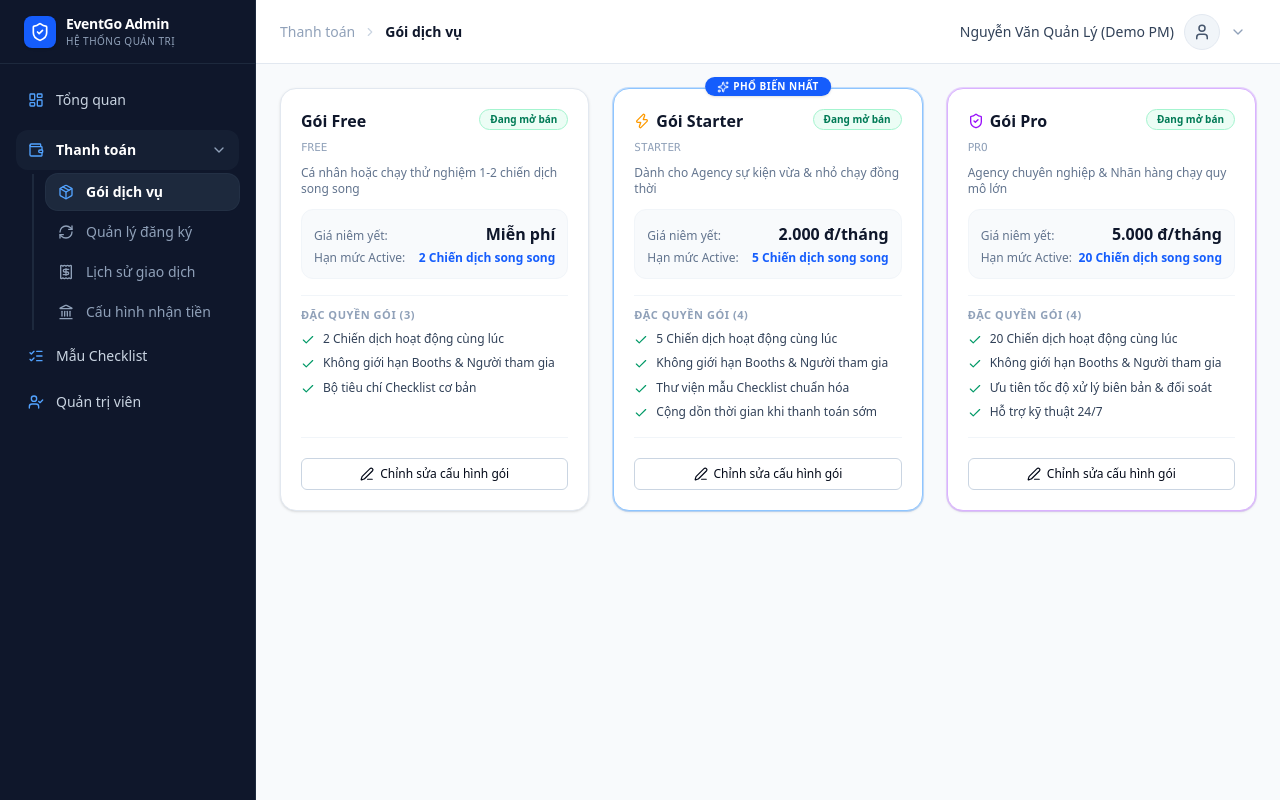
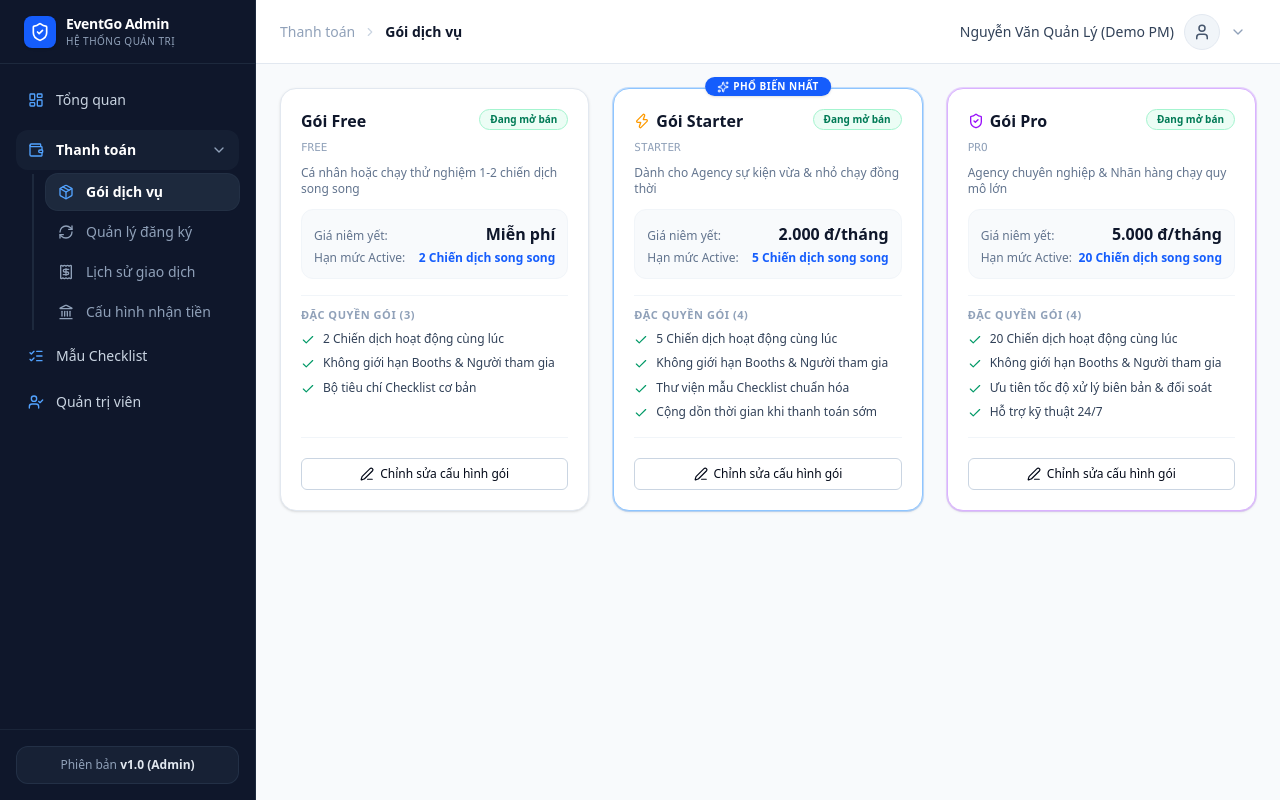
Before and after one commit to tungtpat05/eventgo_proof, a Next.js app: page /admin/plans in a window 1280 px wide. Built offline with nearby package versions, Linux system fonts and the light colour scheme; no server answers; the database is empty.

Commit message:
fix: admin sticky sidebar

```diff
--- a/src/app/(admin)/admin/layout.tsx
+++ b/src/app/(admin)/admin/layout.tsx
@@ -13,11 +13,11 @@ export default async function AdminLayout({ children }: { children: React.ReactN
   }
 
   return (
-    <div className="min-h-screen bg-slate-50 flex flex-col md:flex-row">
+    <div className="min-h-screen bg-slate-50">
       <AdminSidebar />
 
       {/* Main Admin Content Area */}
-      <div className="flex-1 flex flex-col min-w-0">
+      <div className="md:pl-64 flex flex-col flex-1 min-w-0 min-h-screen">
         <AdminHeader user={session.user} />
 
         <main className="flex-1 p-6 max-w-7xl w-full mx-auto">
--- a/src/features/admin/components/admin-sidebar.tsx
+++ b/src/features/admin/components/admin-sidebar.tsx
@@ -42,10 +42,10 @@ export function AdminSidebar() {
   }, [isBillingActive]);
 
   return (
-    <aside className="w-full md:w-64 bg-slate-900 text-white shrink-0 flex flex-col justify-between border-r border-slate-800">
-      <div>
+    <aside className="w-full md:w-64 md:fixed md:inset-y-0 md:left-0 md:z-40 bg-slate-900 text-white shrink-0 flex flex-col justify-between border-r border-slate-800 md:h-screen">
+      <div className="flex-1 flex flex-col min-h-0">
         {/* Logo / Title */}
-        <div className="h-16 flex items-center px-6 border-b border-slate-800 gap-2.5">
+        <div className="h-16 flex items-center px-6 border-b border-slate-800 gap-2.5 shrink-0">
           <div className="h-8 w-8 bg-blue-600 rounded-lg flex items-center justify-center text-white shadow-sm">
             <ShieldCheck className="h-5 w-5" />
           </div>
@@ -58,7 +58,7 @@ export function AdminSidebar() {
         </div>
 
         {/* Navigation Links */}
-        <nav className="p-4 space-y-1.5">
+        <nav className="flex-1 p-4 space-y-1.5 overflow-y-auto">
           {/* 1. Tổng quan */}
           <Link
             href="/admin/dashboard"
@@ -175,6 +175,13 @@ export function AdminSidebar() {
           </Link>
         </nav>
       </div>
+
+      {/* Footer / System Status */}
+      <div className="p-4 border-t border-slate-800/80 shrink-0">
+        <div className="rounded-xl bg-slate-800/60 p-2.5 text-xs text-slate-400 text-center border border-slate-700/50">
+          Phiên bản <span className="font-semibold text-slate-200">v1.0 (Admin)</span>
+        </div>
+      </div>
     </aside>
   );
 }
```
